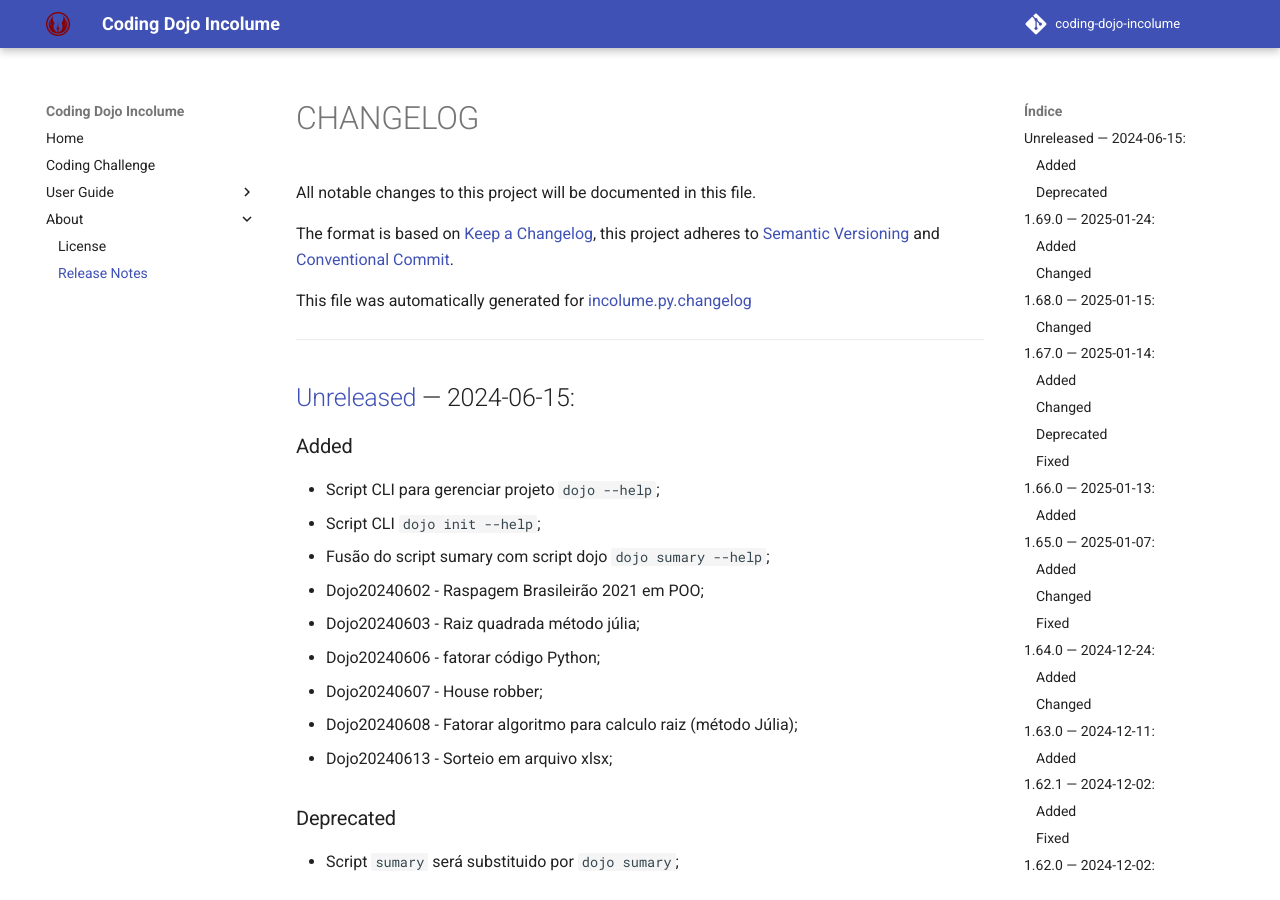
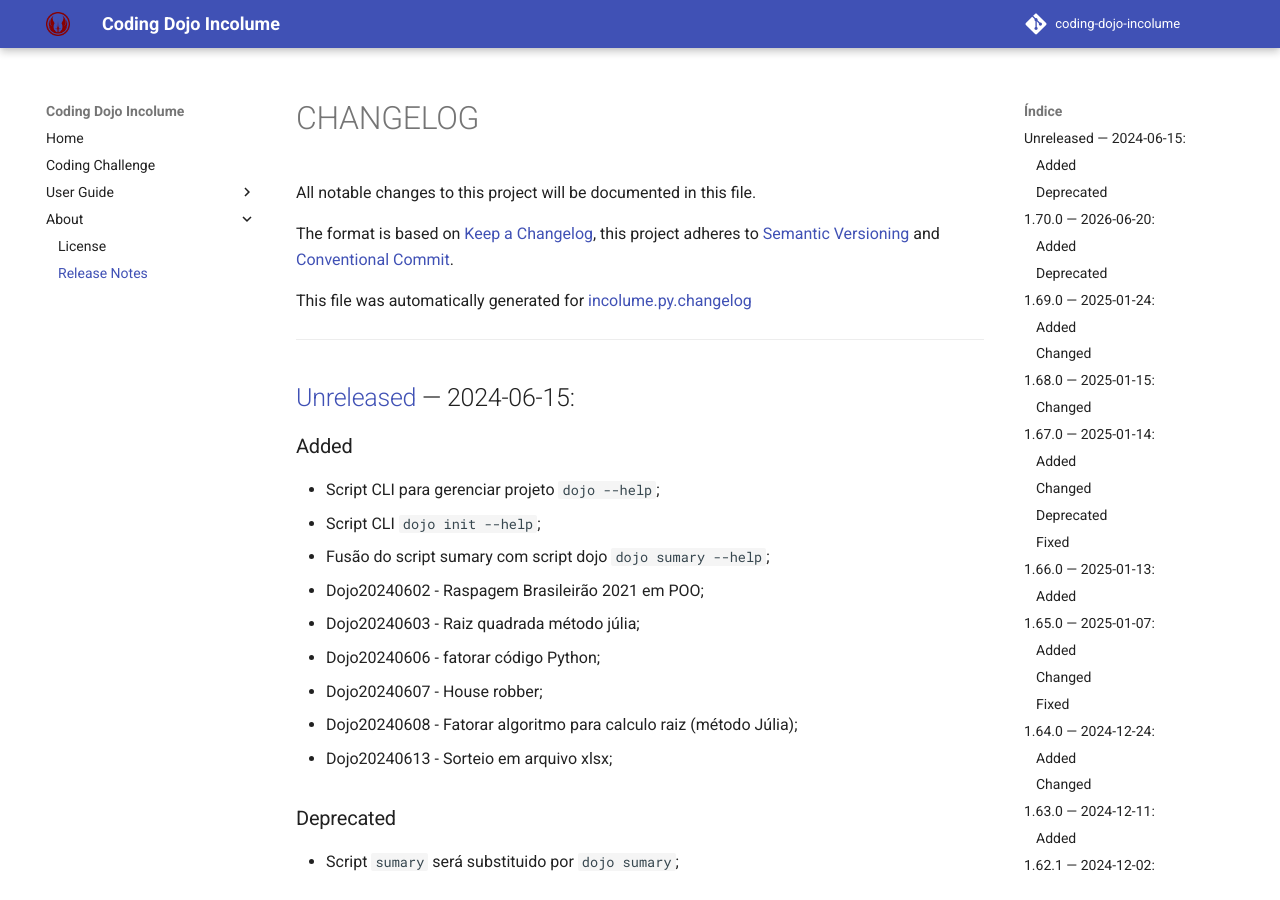
Before and after one commit to incolume-jedi/coding-dojo, an MkDocs documentation site: the page built from docs/about/CHANGELOG.md, in a window 1280 px wide and 900 px high. Built offline with MkDocs 1.6.1 and Material for MkDocs 9.7.7, drawn with Linux system fonts in a browser that asks for light colours; comment, search, counter and statistics services are not loaded.

Commit message:
build: coding-dojo-jedi 1.70.0

```diff
--- a/docs/about/CHANGELOG.md
+++ b/docs/about/CHANGELOG.md
@@ -11,6 +11,20 @@ This file was automatically generated for [incolume.py.changelog](https://github
 
 
 ## [Unreleased]	 &#8212; 	2024-06-15:
+### Added
+  - Script CLI para gerenciar projeto `dojo --help`;
+  - Script CLI `dojo init --help`;
+  - Fusão do script sumary com script dojo `dojo sumary --help`;
+  - Dojo20240602 - Raspagem Brasileirão 2021 em POO;
+  - Dojo20240603 - Raiz quadrada método júlia;
+  - Dojo20240606 - fatorar código Python;
+  - Dojo20240607 - House robber;
+  - Dojo20240608 - Fatorar algoritmo para calculo raiz (método Júlia);
+  - Dojo20240613 - Sorteio em arquivo xlsx;
+### Deprecated
+  - Script `sumary` será substituido por `dojo sumary`;
+
+## [1.70.0]	 &#8212; 	2026-06-20:
 ### Added
   - Script CLI para gerenciar projeto `dojo --help`;
   - Script CLI `dojo init --help`;
@@ -694,4 +708,5 @@ This file was automatically generated for [incolume.py.changelog](https://github
 [1.67.0]: https://github.com/incolume-jedi/coding-dojo/compare/1.66.0...1.67.0
 [1.68.0]: https://github.com/incolume-jedi/coding-dojo/compare/1.67.0...1.68.0
 [1.69.0]: https://github.com/incolume-jedi/coding-dojo/compare/1.68.0...1.69.0
-[Unreleased]: https://github.com/incolume-jedi/coding-dojo/compare/1.69.0...Unreleased
+[1.70.0]: https://github.com/incolume-jedi/coding-dojo/compare/1.69.0...1.70.0
+[Unreleased]: https://github.com/incolume-jedi/coding-dojo/compare/1.70.0...Unreleased
--- a/incolume/py/coding_dojo_jedi/version.txt
+++ b/incolume/py/coding_dojo_jedi/version.txt
@@ -1 +1 @@
-1.70.0a7
+1.70.0
--- a/pyproject.toml
+++ b/pyproject.toml
@@ -1,6 +1,6 @@
 [project]
 name = "coding-dojo-jedi"
-version = "1.70.0a7"
+version = "1.70.0"
 description = "códigos da guilda jedi incolume"
 requires-python = ">=3.10,<4"
 classifiers = [
```
Also changed, not shown: 3 other files.
